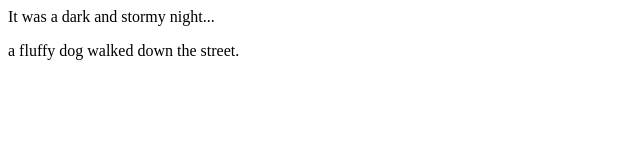
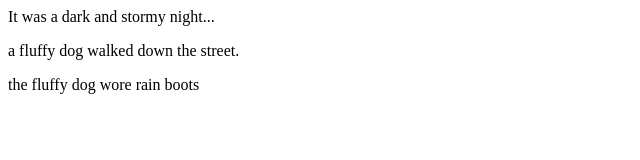
Before and after one commit to ldeck921/fireside-story, a plain HTML site: page index.html in a window 1280 px wide. Shown: the whole page, without its empty margins (0-640 px from the left). Drawn offline with Linux system fonts and the light colour scheme.

Commit message:
added a third line of story

```diff
--- a/index.html
+++ b/index.html
@@ -2,5 +2,6 @@
     <body>
         <p>It was a dark and stormy night...</p>
         <p>a fluffy dog walked down the street.</p>
+        <p>the fluffy dog wore rain boots</p>
     </body>
 </html>
```
